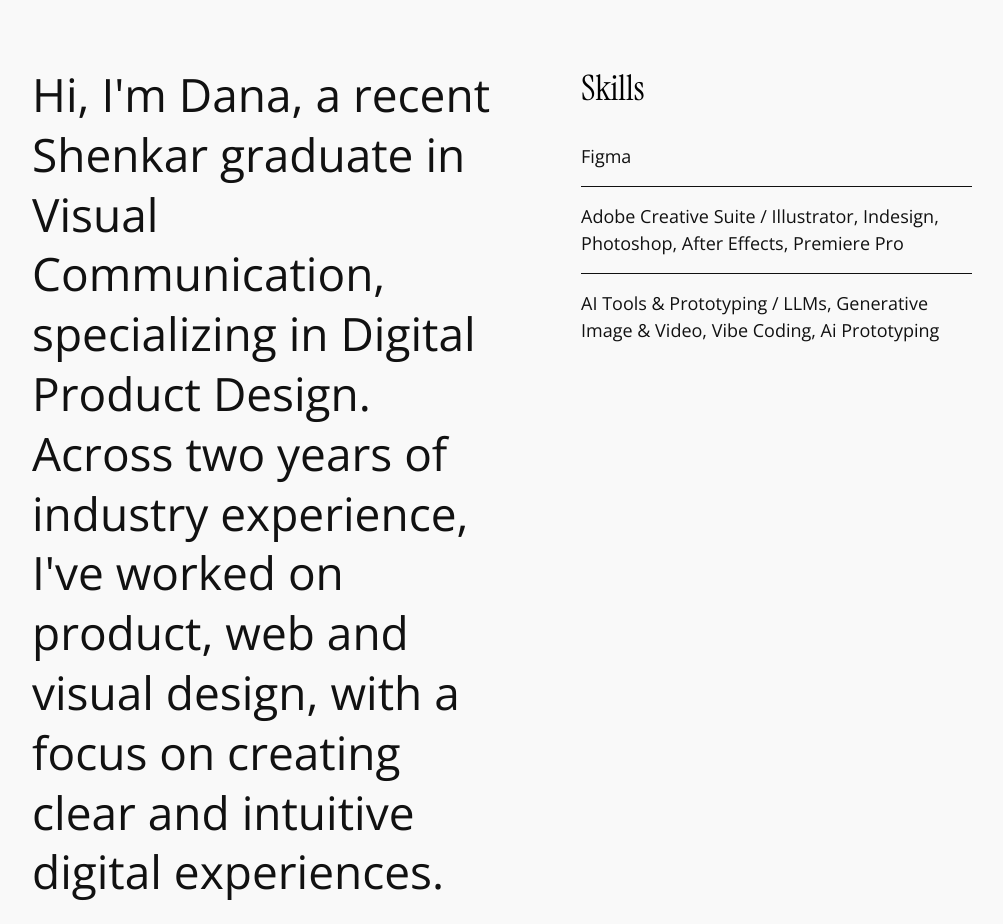
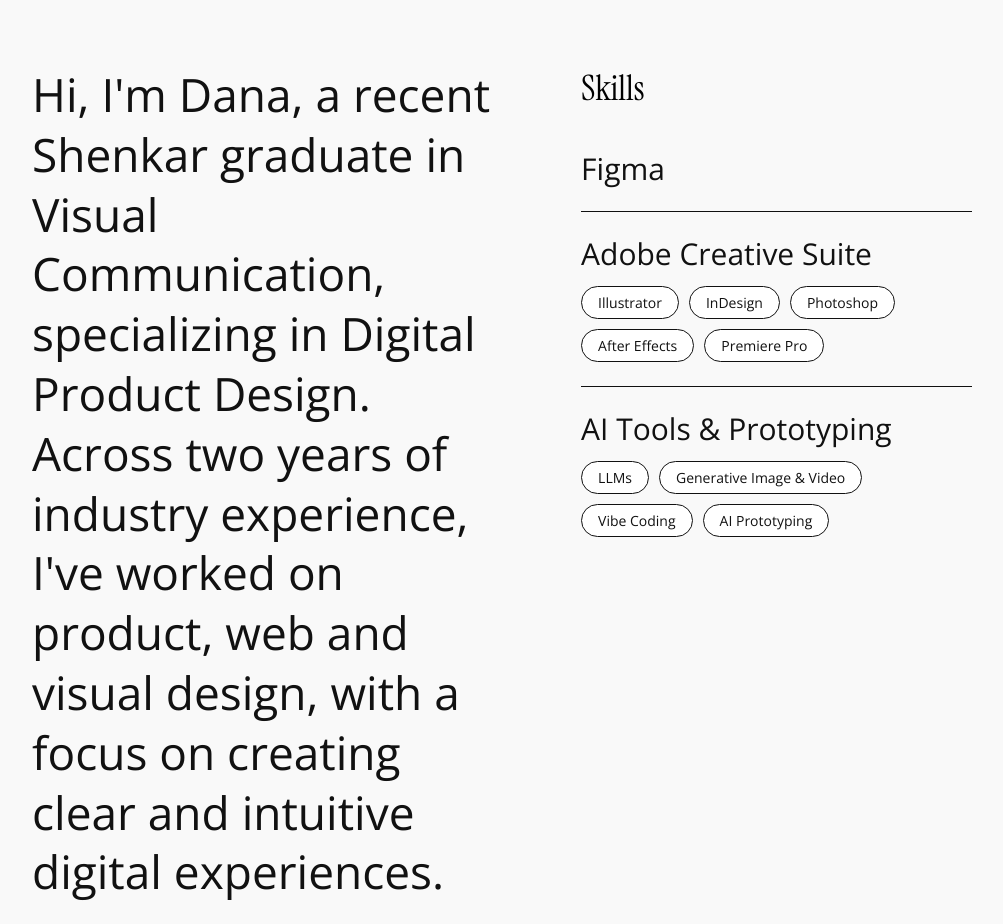
Before and after one commit to dana284x/portfolio-dana-2026, a React (Vite) app: page / in a window 1280 px wide. Shown: the part 2780-3704 px from the top of the page, without its empty margins (138-1141 px from the left). Built offline with nearby package versions, Linux system fonts and the light colour scheme.

Commit message:
Update skills section with 30px titles and individual tags

```diff
--- a/src/components/AboutSection.jsx
+++ b/src/components/AboutSection.jsx
@@ -1,4 +1,19 @@
 import React from 'react';
+
+const skillCategories = [
+  {
+    name: 'Figma',
+    tags: []
+  },
+  {
+    name: 'Adobe Creative Suite',
+    tags: ['Illustrator', 'InDesign', 'Photoshop', 'After Effects', 'Premiere Pro']
+  },
+  {
+    name: 'AI Tools & Prototyping',
+    tags: ['LLMs', 'Generative Image & Video', 'Vibe Coding', 'AI Prototyping']
+  }
+];
 
 export default function AboutSection() {
   return (
@@ -20,15 +35,20 @@ export default function AboutSection() {
         <div className="resume-details">
           <div className="skills-section">
             <h3 className="skills-title">Skills</h3>
-            <ul className="skills-list">
-              <li className="skill-item">Figma</li>
-              <li className="skill-item">
-                Adobe Creative Suite / Illustrator, Indesign, Photoshop, After Effects, Premiere Pro
-              </li>
-              <li className="skill-item">
-                AI Tools & Prototyping / LLMs, Generative Image & Video, Vibe Coding, Ai Prototyping
-              </li>
-            </ul>
+            <div className="skills-group-list">
+              {skillCategories.map((group, index) => (
+                <div key={index} className="skill-group-item">
+                  <h4 className="skill-group-name">{group.name}</h4>
+                  {group.tags.length > 0 && (
+                    <div className="skill-tags">
+                      {group.tags.map((tag, idx) => (
+                        <span key={idx} className="skill-tag">{tag}</span>
+                      ))}
+                    </div>
+                  )}
+                </div>
+              ))}
+            </div>
           </div>
         </div>
       </div>
--- a/src/index.css
+++ b/src/index.css
@@ -458,23 +458,50 @@ body {
   margin-bottom: 16px;
 }
 
-.skills-list {
-  list-style: none;
+.skills-group-list {
   display: flex;
   flex-direction: column;
 }
 
-.skill-item {
-  font-family: var(--font-sans);
-  font-size: 18px;
-  line-height: 1.5;
-  color: #111111;
-  padding: 16px 0;
+.skill-group-item {
+  padding: 24px 0;
   border-bottom: 1px solid #111111;
 }
 
-.skill-item:last-child {
+.skill-group-item:last-child {
   border-bottom: none;
+}
+
+.skill-group-name {
+  font-family: var(--font-sans);
+  font-size: 30px;
+  font-weight: 400;
+  color: #111111;
+  line-height: 1.2;
+}
+
+.skill-tags {
+  display: flex;
+  flex-wrap: wrap;
+  gap: 10px;
+  margin-top: 14px;
+}
+
+.skill-tag {
+  display: inline-block;
+  padding: 6px 16px;
+  border: 1px solid #111111;
+  border-radius: 20px;
+  font-family: var(--font-sans);
+  font-size: 14px;
+  color: #111111;
+  background-color: var(--color-white);
+  transition: var(--transition-smooth);
+}
+
+.skill-tag:hover {
+  background-color: #111111;
+  color: var(--color-white);
 }
 
 /* ==========================================================================
```
